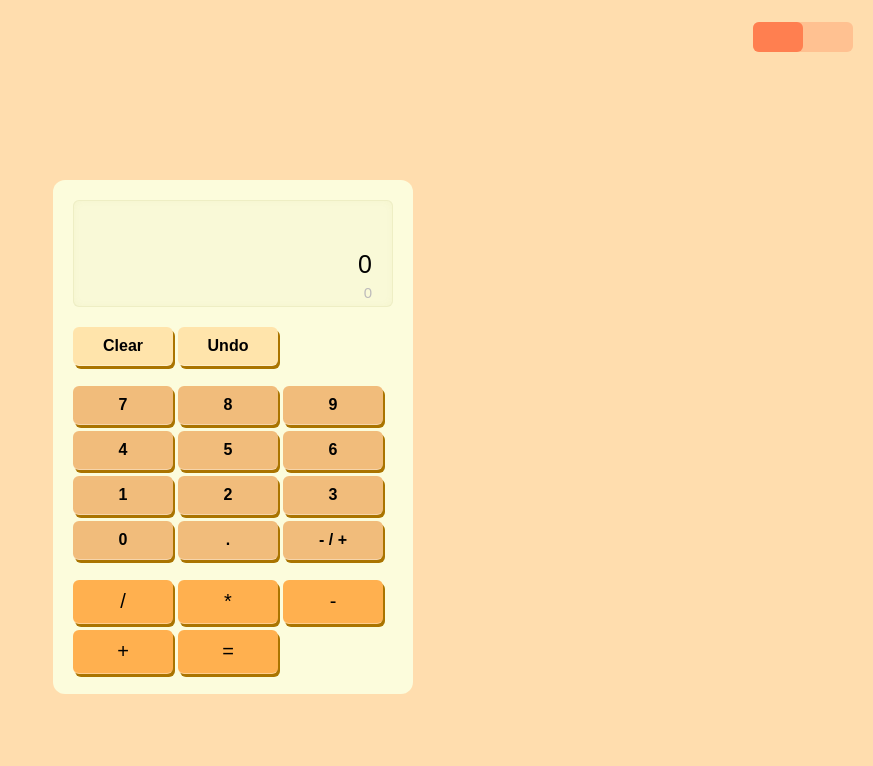
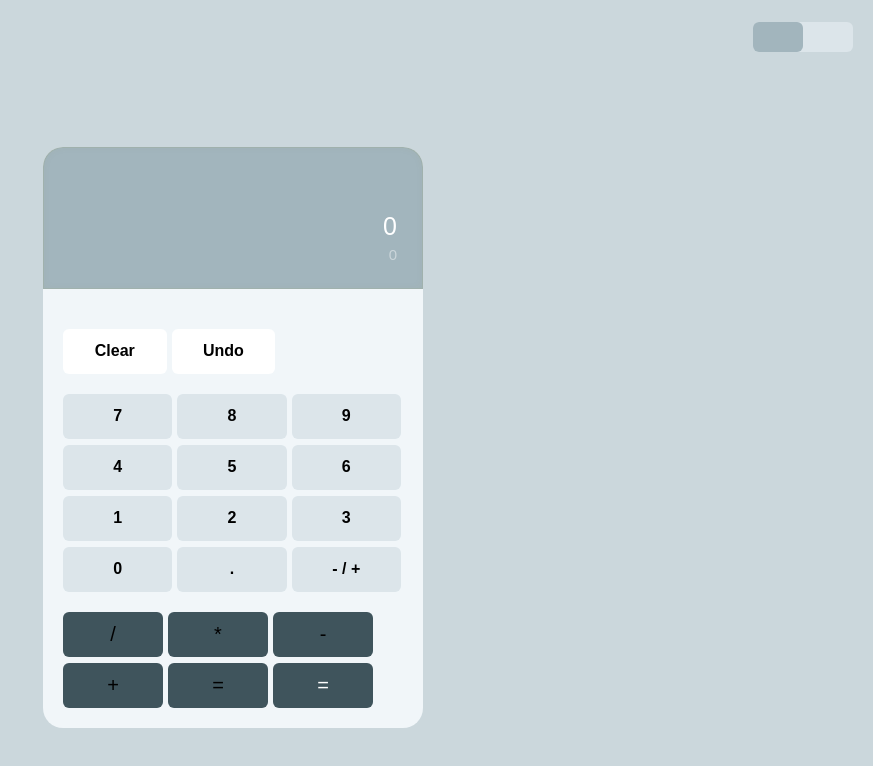
Before and after one commit to DMP92/simple_calculator, a website built with Vite: page src/index.html in a window 1280 px wide. Shown: the whole page, without its empty margins (407-1280 px from the left). Built offline with nearby package versions, Linux system fonts and the light colour scheme.

Commit message:
style(design change): redesigned the color scheme for both light/dark
I also changed the design of the calculator, and I will be
continuing to replace the button animation style to a more
simplistic design.

Instead of the button animating down, the filter changing, and
the background color changing, the buttons will simply have a
background color that glides across the button from one end
to the other on both hover and key press.

```diff
--- a/src/animate.js
+++ b/src/animate.js
@@ -20,13 +20,13 @@ function animateButtonPress(button) {
 function animateDarkModeToggle(toggle) {
     if(toggle.classList.contains('is-active')) {
         gsap.to(toggle, {
-            xPercent: 0,
+            xPercent: 100,
             duration: '250ms',
             ease: 'expo.inOut'
         })
     } else {
         gsap.to(toggle, {
-            xPercent: 100,
+            xPercent: 0,
             duration: '250ms',
             ease: 'expo.inOut'
         })
--- a/src/handleEvents.js
+++ b/src/handleEvents.js
@@ -88,6 +88,8 @@ function handleLightAndDarkMode() {
         const savedTheme = localStorage.getItem('theme');
         if (savedTheme === 'dark') {
             body.classList.add('dark-mode');
+            chosenMode.classList.toggle('is-active')
+            animateDarkModeToggle(chosenMode)
         }
     }
 }
@@ -96,12 +98,12 @@ handleLightAndDarkMode()
 
 /**
  * Darkmode Toggle
- */
+*/
 function handleDarkModeToggle() {
     const toggle = document.querySelector('.toggle');
     toggle.addEventListener('click', () => {
+        toggle.classList.toggle('is-active')
         animateDarkModeToggle(toggle)
-        toggle.classList.toggle('is-active')
     })
 }
 
--- a/src/index.html
+++ b/src/index.html
@@ -17,6 +17,7 @@
                 <div class="calc_user_input">0</div>
                 <div class="calc_total">0</div>
             </div>
+            <div class="button-wrapper">
                 <div class="calc_utility_button_group">
                     <div button-type="util" class="calc_button utility_button default_button calc_math_button">Clear</div>
                     <div button-type="util" class="calc_button utility_button default_button calc_math_button">Undo</div>
@@ -41,6 +42,11 @@
                     <div button-type="operator" class="calc_button operator_button math_button calc_math_button">-</div>
                     <div button-type="operator" class="calc_button operator_button math_button calc_math_button">+</div>
                     <div button-type="operator" class="calc_button operator_button calculate calc_math_button">=</div>
+                    <div button-type="operator" class="calc_button operator_button calculate calc_math_button button-animation_wrapper">
+                        <div class="button-background"></div>
+                        <p class="button-text">=</p>
+                    </div>
+                </div>
             </div>
         </div>
     </section>
--- a/src/style.css
+++ b/src/style.css
@@ -1,4 +1,4 @@
-:root {
+/* :root {
     --bg-color: rgb(255, 221, 174);
     --text-color: black;
     --text-color-total: rgb(189, 187, 187);
@@ -8,21 +8,21 @@
     --calculator-body: #fcfcdc;
     --calculator-border: none;
 
-    /* hover */
+    hover
     --utility-button-color-hover: #eecd85;
     --number-button-color-hover: #d69c56;
     --operator-button-color-hover: #d68a2e;
 
-    /* filters */
+    filters
     --button-filter: drop-shadow(2px 3px 0px #aa7400);
     --pressed-button-filter: drop-shadow(0px 0px 0px #aa7400);
 
-    /* Theme Toggle */
+    Theme Toggle
     --theme-parent-bg-color: rgba(255, 127, 80, 0.305);
     --toggle-primary-color: coral;
-}
+} */
 
-.dark-mode {
+/* .dark-mode {
     --bg-color: #242424f1;
     --text-color: white;
     --text-color-total: rgb(189, 187, 187);
@@ -32,19 +32,74 @@
     --calculator-body: #292929;
     --calculator-border: solid 0.1px rgb(99, 96, 96);
 
+    hover
+    --utility-button-color-hover: #70695b;
+    --number-button-color-hover: #4d361e;
+    --operator-button-color-hover: #d39145;
+
+    filters
+    --button-filter: drop-shadow(1px 2px 0px #eeebe87f);
+    --pressed-button-filter: drop-shadow(0px 0px 0px #eeebe8de);
+
+    Theme Toggle
+    --theme-parent-bg-color: rgba(213, 199, 194, 0.305);
+    --theme-parent-border-color: rgb(255, 206, 188);
+    --toggle-primary-color: white;
+} */
+:root {
+    --bg-color: #CBD7DC;
+    --text-color: black;
+    --text-color-secondary: white;
+    --text-color-total: rgba(255, 255, 255, 0.438);
+    --utility-button-color: #FFFFFF;
+    --utility-button-color-background: #ffffffcc;
+    --number-button-color: #DCE5EA;
+    --operator-button-color: #3F545C;
+    --operator-button-color-background: #384a51;
+    --calculator-body: #F1F6F9;
+    --calculator-border: none;
+    --calc-screen: #A2B5BD;
+
+    /* hover */
+    /* --utility-button-color-hover: #eecd85;
+    --number-button-color-hover: #d69c56;
+    --operator-button-color-hover: #d68a2e; */
+
+    /* filters */
+    /* --button-filter: drop-shadow(2px 3px 0px #c7c6c6); */
+    /* --pressed-button-filter: drop-shadow(0px 0px 0px #aa7400); */
+
+    /* Theme Toggle */
+    --theme-parent-bg-color: #DCE5EA;
+    --toggle-primary-color: #A2B5BD;
+}
+
+.dark-mode {
+    --bg-color: #0D1228;
+    --text-color: white;
+    --text-color-secondary: white;
+    --text-color-total: rgba(255, 255, 255, 0.435);
+    --utility-button-color: #C5E57D;
+    --number-button-color: #E5ECFC;
+    --operator-button-color: #344DD0;
+    --operator-button-color-background: #2f47c2;
+    --calculator-body: #1F2D62;
+    --calculator-border: solid 0.1px rgb(99, 96, 96);
+    --calc-screen: #010413;
+
     /* hover */
     --utility-button-color-hover: #70695b;
     --number-button-color-hover: #4d361e;
     --operator-button-color-hover: #d39145;
 
     /* filters */
-    --button-filter: drop-shadow(1px 2px 0px #eeebe87f);
-    --pressed-button-filter: drop-shadow(0px 0px 0px #eeebe8de);
+    /* --button-filter: drop-shadow(1px 2px 0px #eeebe87f);
+    --pressed-button-filter: drop-shadow(0px 0px 0px #eeebe8de); */
 
     /* Theme Toggle */
-    --theme-parent-bg-color: rgba(213, 199, 194, 0.305);
-    --theme-parent-border-color: rgb(255, 206, 188);
-    --toggle-primary-color: white;
+    --theme-parent-bg-color: rgba(52, 77, 208, 0.31);
+    --theme-parent-border-color: ##344DD0;
+    --toggle-primary-color: #344DD0;
 }
 
 html, body {
@@ -96,7 +151,10 @@ html, body {
 }
 
 .is-active {
+}
 
+.is-default {
+    margin-left: auto;
 }
 
 .feature {
@@ -111,23 +169,22 @@ html, body {
 
 .calculator_body {
     background-color: var(--calculator-body);
-    border-radius: 12px;
-    padding: 20px;
+    border-radius: 20px;
     display: flex;
     flex-direction: column;
     grid-row-gap: 20px;
-    max-width: 320px;
-    border: var(--calculator-border)
-    /* box-shadow: 0px 0px 25px 12px rgba(255, 174, 0, 0.049); */
+    max-width: 380px;
+    /* border: var(--calculator-border); */
+    /* box-shadow: 0px 0px 25px 12px rgba(0, 0, 0, 0.206); */
     /* border: 0.25px solid rgba(0, 0, 0, 0.301); */
 }
 
 /* Calculator Text */
 .calc_screen {
-    height: 80px;
-    border-radius: 6px;
-    padding: 20px;
-    padding-bottom: 5px;
+    height: 90px;
+    border-top-left-radius: 20px;
+    border-top-right-radius: 20px;
+    padding: 25px;
     width: auto;
     max-width: 100%;
     display: flex;
@@ -138,22 +195,31 @@ html, body {
     font-size: 25px;
     font-family: Arial, Helvetica, sans-serif;
     font-weight: 500;
-    background-color: #f9f9d7;
+    background-color: var(--calc-screen);
     border: 0.15px solid #86861f1a;
     box-shadow: inset 0px 0px 12px -5px #86861f1a;
 }
 
 .calc_user_input {
-
+    color: var(--text-color-secondary)
 }
 
 .calc_total {
-    color: rgb(189, 187, 187);
+    color: var(--text-color-total);
     font-size: 15px;
 }
 
 /* Buttons */
 /* Utility Buttons */
+.button-wrapper {
+    width: 100%;
+    padding: 20px;
+    display: flex;
+    flex-direction: column;
+    justify-content: center;
+    grid-row-gap: 20px;
+}
+
 .calc_utility_button_group {
     display: flex;
     grid-column-gap: 5px;
@@ -162,7 +228,8 @@ html, body {
 .utility_button {
     background-color: var(--utility-button-color);
     font-weight: 600;
-    width: 80px;
+    width: 22%;
+    height: 25px;
     color: var(--text-color);
     font-family: Arial, Helvetica, sans-serif;
     text-align: center;
@@ -172,7 +239,6 @@ html, body {
     padding: 10px;
     border-radius: 6px;
     transition: 250ms ease-in-out;
-    border-bottom: 1px solid rgba(255, 255, 255, 0.353);
     filter: var(--button-filter)
 }
 
@@ -190,9 +256,10 @@ html, body {
 
 .num_button {
     background-color: var(--number-button-color);
-    width: 80px;
+    width: 23.5%;
     color: var(--text-color);
     font-weight: 600;
+    height: 25px;
     font-family: Arial, Helvetica, sans-serif;
     text-align: center;
     display: flex;
@@ -202,7 +269,6 @@ html, body {
     border-radius: 6px;
     transition: 250ms ease-in-out;
     /* box-shadow: inset 0px -5px 0px #d69c56; */
-    border-bottom: 1px solid rgba(255, 255, 255, 0.353);
     filter: var(--button-filter)
 }
 
@@ -220,6 +286,7 @@ html, body {
 
 .operator_button {
     width: 80px;
+    height: 25px;
     background-color: var(--operator-button-color);
     color: var(--text-color);
     font-size: 20px;
@@ -232,9 +299,44 @@ html, body {
     border-radius: 6px;
     transition: 250ms ease-in-out;
     filter: var(--button-filter);
-    border-bottom: 1px solid rgba(255, 255, 255, 0.354);
 }
 
 .operator_button:hover {
-    background-color: var(--operator-button-color-hover);
+    /* background-color: var(--operator-button-color-hover); */
 }
+
+.button-animation_wrapper {
+    display: grid;
+    grid-template:
+        "a a" 50%
+        "a a" 50%;
+    grid-template-columns: 1fr 1fr;
+    grid-template-rows: 1fr 1fr;
+    padding: 0;
+    margin: 0;
+    height: 45px;
+    width: 100px;
+    overflow: hidden;
+}
+
+.button-background {
+    grid-area: a;
+    background-color: var(--operator-button-color-background);
+    width: 0%;
+    height: 100%;
+    transition: all 350ms;
+    justify-self: end;
+    animation-fill-mode: forwards;
+}
+
+.button-text {
+    width: 100%;
+    height: auto;
+    grid-area: a;
+    color: var(--text-color-secondary);
+}
+
+.button-animation_wrapper:hover > .button-background {
+    width: 100%;
+    justify-self: start;
+}
```
Lines whose indentation alone changed are shown as unchanged.
